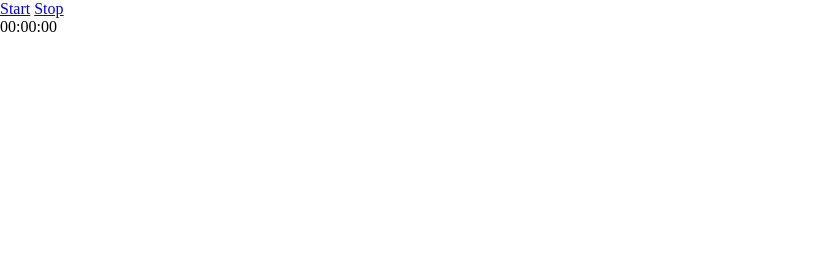
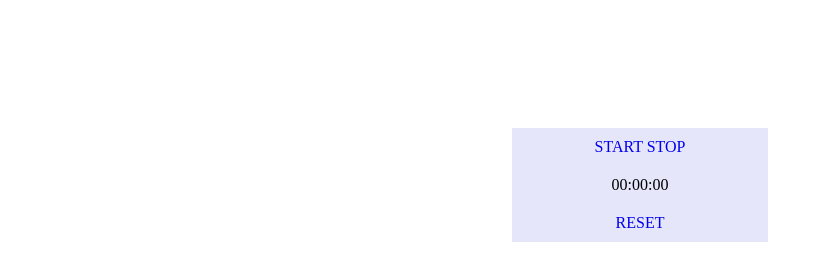
Before and after one commit to mkw98/ES6_19_6, a website: page index.html in a window 1280 px wide. Shown: the whole page, without its empty margins (0-831 px from the left). Drawn offline with Linux system fonts and the light colour scheme.

Commit message:
add styles

```diff
--- a/index.html
+++ b/index.html
@@ -11,6 +11,7 @@
       <a href="#" class="button" id="stop">Stop</a>
     </nav>
     <div class="stopwatch"></div>
+    <div class="reset"><a href="#" class="button" id="reset1">Reset</a></div>
     <ul class="results"></ul>
     <script type="text/javascript" src="script-compiled.js"></script>
   </body>
--- a/styles.css
+++ b/styles.css
@@ -2,3 +2,49 @@
   margin: 0 auto;
   box-sizing: border-box;
 }
+
+
+a {
+  text-decoration:none;
+}
+
+.controls {
+  text-align: center;
+  background-color: lavender;
+  margin-left:40%;
+  margin-right:40%;
+  margin-top:10%;
+  padding: 10px;
+  text-transform:uppercase;
+}
+.stopwatch {
+  text-align: center;
+  background-color: lavender;
+  text-decoration:none;
+  margin-left:40%;
+  margin-right:40%;
+  padding: 10px;
+  text-transform:uppercase;
+}
+
+.reset{
+  text-align: center;
+  background-color: lavender;
+  text-decoration:none;
+  margin-left:40%;
+  margin-right:40%;
+  padding: 10px;
+  text-transform:uppercase;
+}
+
+#start:hover {
+    background-color: white;
+}
+
+#stop:hover {
+    background-color: white;
+}
+
+#reset:hover {
+    background-color: white;
+}
```
Also changed, not shown: script.js (+6 -2 lines).
